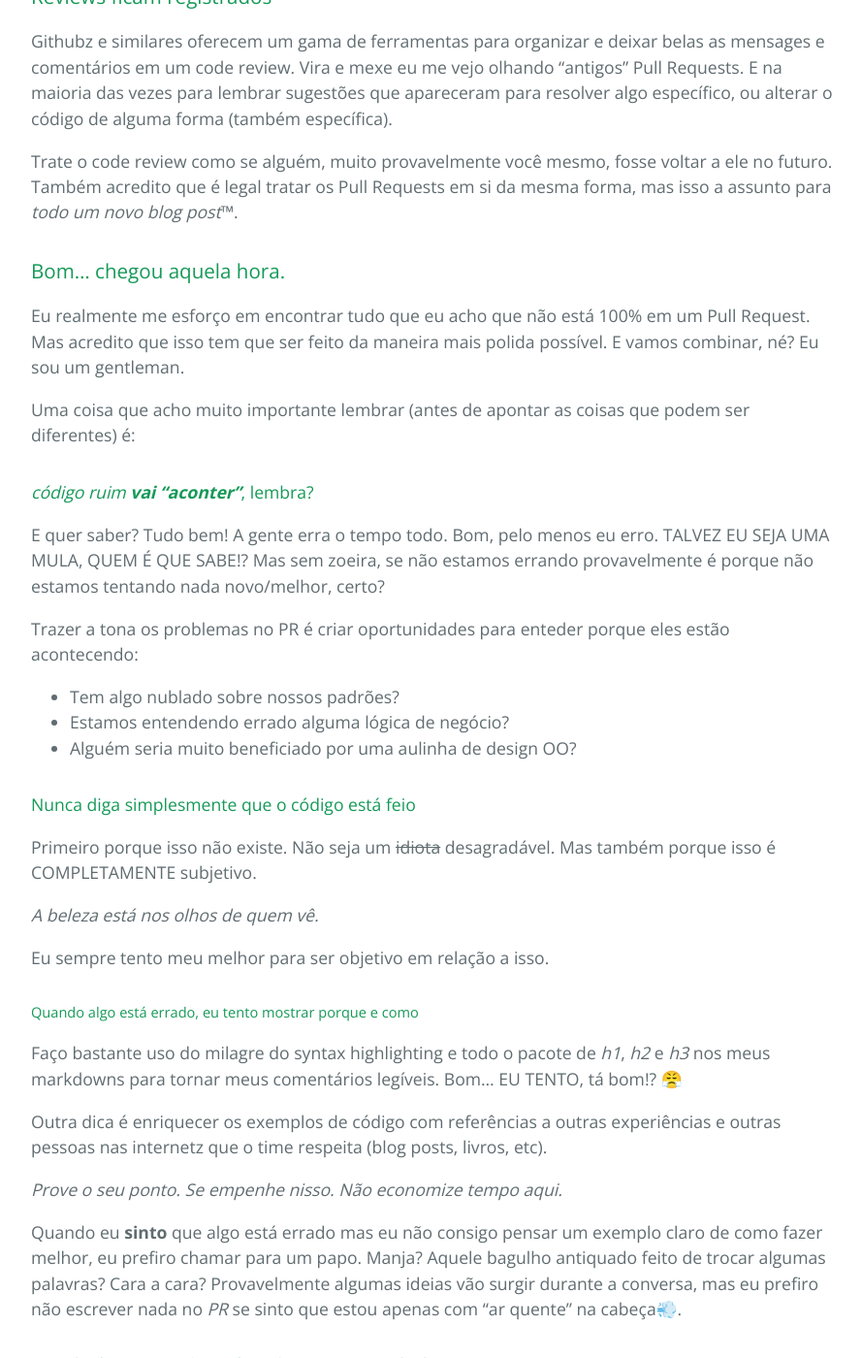
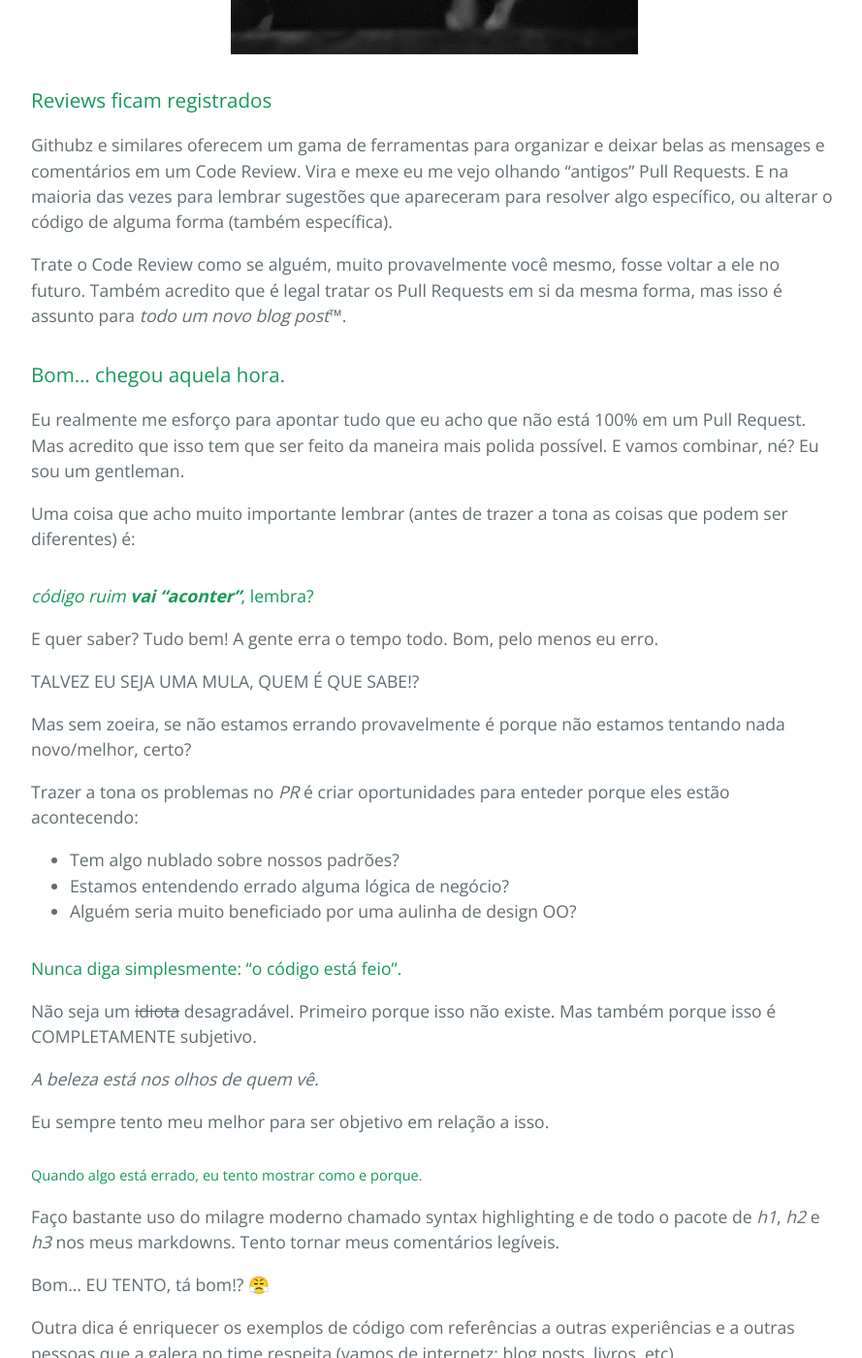
Before and after one commit to mistersourcerer/blog, a Jekyll site: the page built from _posts/pt-br/2017-04-06-the-polite-code-reviewer.md, in a window 1280 px wide and 1400 px high, scrolled down 3606 px. Shown: the whole window at 97% size, without its empty margins (192-1081 px from the left). Built offline with Jekyll 4.4.1, drawn with Linux system fonts in a browser that asks for light colours; our own code applies the rules of GitHub Pages for plain Markdown files; some of the changed text lies outside the part shown.

Commit message:
:nail_care: Polishes the first "out there" version.

```diff
--- a/_posts/pt-br/2017-04-06-the-polite-code-reviewer.md
+++ b/_posts/pt-br/2017-04-06-the-polite-code-reviewer.md
@@ -18,31 +22,31 @@ categories:
 e aprender na mesma proporção.
  - Não comente antes de entender as motivações que levaram a uma mudança.
  - Gaste a mesma energia para reconhecer as coisas boas
-(encorajando e elogiando isso)
-que é gasta para encontrar coisas ruins.
+(encorajando e elogiando)
+que é usada para encontrar coisas ruins.
  - Discussões em um code review geram material de estudo
-(and podem servir para futuras referências).
- - Seja específico com que não está tão bom assim
-e sempre códigos para exemplificar o que pode ser melhor.
- - Reconheça o esforço que o autor original empenhou
-em fazer o melhor que ele pôde.
+(e podem servir para futuras referências).
+ - Seja específico com aquilo que não está tão bom assim
+e use código para exemplificar o que pode ser melhor.
+ - Reconheça que o autor fez o melhor que ele pôde.
 
 ![Buddha says: try to not be an asshat](/images/polite-code-reviewer/buddha-try-to-not-be-an-asshat.jpg){: .center-image }
 
 ## Que negócio é esse aqui, bicho!? OMG!
 
-Seguinte... tem um tempinho que alguns colegas vem me dizendo
-que meus code reviews são um pouco "diferentes".
+Seguinte... tem um tempinho
+que alguns colegas vem me dizendo
+que meus Code Reviews são um pouco "diferentes".
 Sendo o rei da auto-estima que sou,
 Comecei a me perguntar (e a perguntar para todo mundo)
-o que eu estava fazendo errado, então.
+o que eu estava fazendo errado.
 Aí, para minha imensa surpresa,
 descobrir que o "diferente" nesse caso
 era na verdade algo batuta.
 
-Eu vou tentar mostrar os passos que sigo
-e também processo mental
-que tenho usado em meus code reviews ultimamente.
+Vou tentar explicar o meu processo mental
+e os passos que sigo para fazer
+meus Code Reviews ultimamente.
 
 ### Leia o código (DUH! _e não "apenas o diff"_ )
 
@@ -67,9 +71,9 @@ está lá por algum motivo histórico.
 A primeira "leitura" que eu faço
 é uma tentativa entender isso.
 De me colocar em uma posição em que as mudanças
-estão em um contexto que eu consigo ver como um todo.
+estão em um contexto dentro da minha cachola.
 
-Então *de fato*® ler o PR antes de comentar
+Então *de fato*® ler o _PR_ antes de comentar
 é algo que **works for me** (eu acho).
 
 ![Obama drinking beer approves this!](/images/polite-code-reviewer/obama-thumbs-up.jpg){: .center-image }
@@ -78,10 +82,11 @@ Então *de fato*® ler o PR antes de comentar
 
 Esse conceito pode parecer alienígena
 mas eu quero (MUITO) acreditar que
-a principal ideia de que está pilotando o code review
-é enfatizar as coisas boas que aparecem.
-Nesse ambiente de incentivo
-essas coisas vão se multiplicar.
+o papel principal de quem está
+pilotando o Code Review
+é enfatizar as coisas boas que apareceram.
+Esse ambiente de incentivo vai
+alimentar as coisas boas e elas vão se multiplicar.
 
 ![WOOOW! Just blewed me away. Wink!](/images/polite-code-reviewer/wow-wink.gif){: .center-image }
 
@@ -115,29 +120,29 @@ Palmas lentas é um dos meus preferidos da vida.
 
 Githubz e similares oferecem um gama de ferramentas
 para organizar e deixar belas
-as mensages e comentários em um code review.
+as mensages e comentários em um Code Review.
 Vira e mexe eu me vejo olhando "antigos" Pull Requests.
 E na maioria das vezes para lembrar sugestões
 que apareceram para resolver algo específico,
 ou alterar o código de alguma forma (também específica).
 
-Trate o code review como se alguém,
+Trate o Code Review como se alguém,
 muito provavelmente você mesmo,
 fosse voltar a ele no futuro.
 Também acredito que é legal tratar
 os Pull Requests em si da mesma forma,
-mas isso a assunto para _todo um novo blog post_™.
+mas isso é assunto para _todo um novo blog post_™.
 
 ### Bom... chegou aquela hora.
 
-Eu realmente me esforço em encontrar
+Eu realmente me esforço para apontar
 tudo que eu acho que não está 100% em um Pull Request.
 Mas acredito que isso tem que ser feito
 da maneira mais polida possível.
 E vamos combinar, né? Eu sou um gentleman.
 
 Uma coisa que acho muito importante lembrar
-(antes de apontar as coisas que podem ser diferentes)
+(antes de trazer a tona as coisas que podem ser diferentes)
 é:
 
 #### _código ruim **vai "aconter"**_, lembra?
@@ -145,44 +150,47 @@ Uma coisa que acho muito importante lembrar
 E quer saber? Tudo bem!
 A gente erra o tempo todo.
 Bom, pelo menos eu erro.
+
 TALVEZ EU SEJA UMA MULA, QUEM É QUE SABE!?
+
 Mas sem zoeira, se não estamos errando
 provavelmente é porque não estamos tentando nada novo/melhor, certo?
 
-Trazer a tona os problemas no PR
+Trazer a tona os problemas no _PR_
 é criar oportunidades para enteder porque eles estão acontecendo:
  - Tem algo nublado sobre nossos padrões?
  - Estamos entendendo errado alguma lógica de negócio?
  - Alguém seria muito beneficiado por uma aulinha de design OO?
 
-#### Nunca diga simplesmente que o código está feio
+#### Nunca diga simplesmente: "o código está feio".
 
+Não seja um ~~idiota~~ desagradável.
 Primeiro porque isso não existe.
-Não seja um ~~idiota~~ desagradável.
 Mas também porque isso é COMPLETAMENTE subjetivo.
 
 _A beleza está nos olhos de quem vê._
 
 Eu sempre tento meu melhor para ser objetivo em relação a isso.
 
-##### Quando algo está errado, eu tento mostrar porque e como
+##### Quando algo está errado, eu tento mostrar como e porque.
 
-Faço bastante uso do milagre do syntax highlighting
-e todo o pacote de _h1_, _h2_ e _h3_ nos meus markdowns
-para tornar meus comentários legíveis.
+Faço bastante uso do milagre moderno chamado syntax highlighting
+e de todo o pacote de _h1_, _h2_ e _h3_ nos meus markdowns.
+Tento tornar meus comentários legíveis.
+
 Bom... EU TENTO, tá bom!? 😤
 
 Outra dica é enriquecer os exemplos de código
 com referências a outras experiências e
-outras pessoas nas internetz que o time respeita
-(blog posts, livros, etc).
+a outras pessoas que a galera no time respeita
+(vamos de internetz: blog posts, livros, etc).
 
 _Prove o seu ponto.
 Se empenhe nisso.
 Não economize tempo aqui._
 
 Quando eu **sinto** que algo está errado
-mas eu não consigo pensar um exemplo claro de como fazer melhor,
+mas eu não consigo pensar em um exemplo claro de como fazer melhor,
 eu prefiro chamar para um papo.
 Manja? Aquele bagulho antiquado
 feito de trocar algumas palavras?
@@ -216,11 +224,11 @@ Manja? Aquele tipo de dúvida
 
 ![It was TOTALLY worth it. Even with all the punchs directly at the nose.](/images/polite-code-reviewer/worth-it.jpg){: .center-image }
 
-## Agora vai lá, bicho. Aproveite o dia.
+## Agora vai lá, nenê. Aproveite o dia.
 
 Estamos todos aqui pela diversão e pelo aprendizado.
-Toma uma (breja ou suco, sei lá) com seus colegas sempre que puder,
-Pergunte o que você pode fazer
+Tome uma (breja ou suco, sei lá) com seus colegas sempre que puder.
+Pergunte o que pode ser feito
 para melhorar suas próprias interações.
 
 Vamos ter alguma diversão enquanto trabalhamos.
```
Also changed, not shown: other parts of _posts/pt-br/2017-04-06-the-polite-code-reviewer.md (+12 -8 lines).
